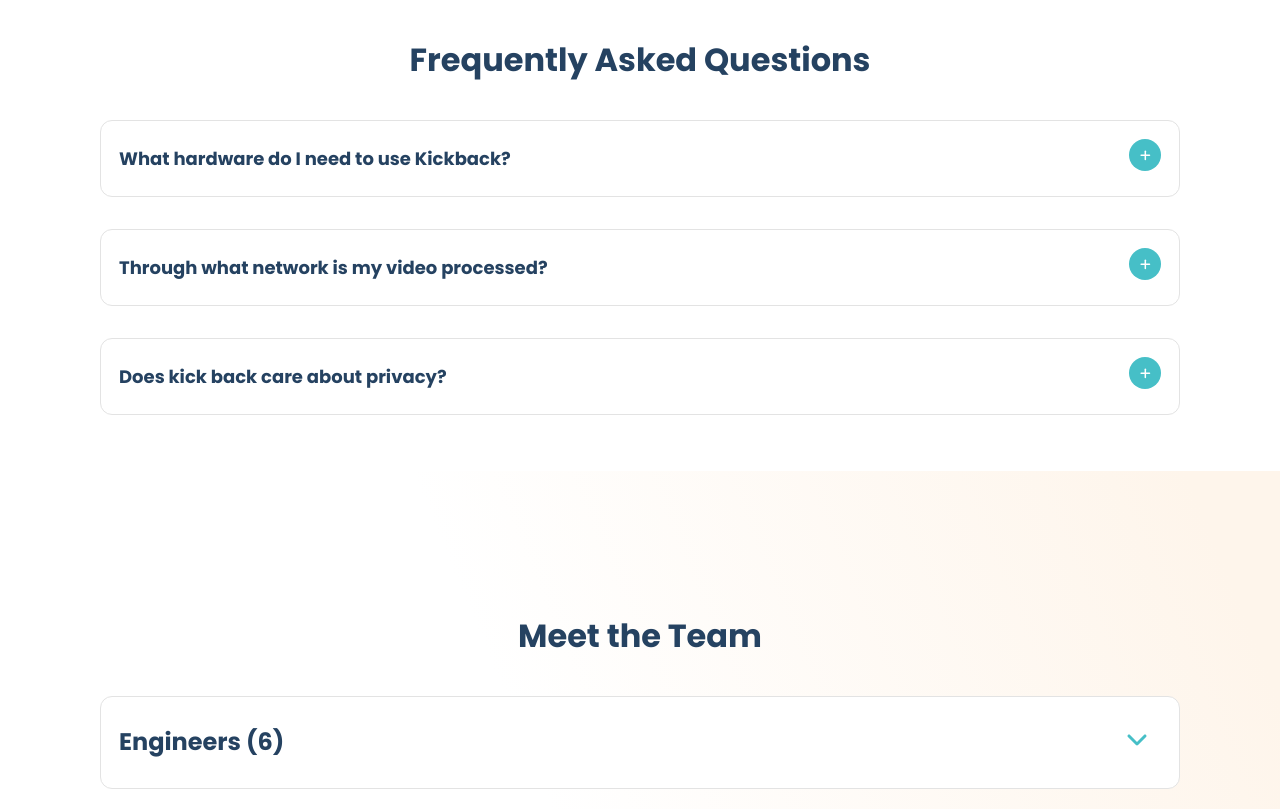
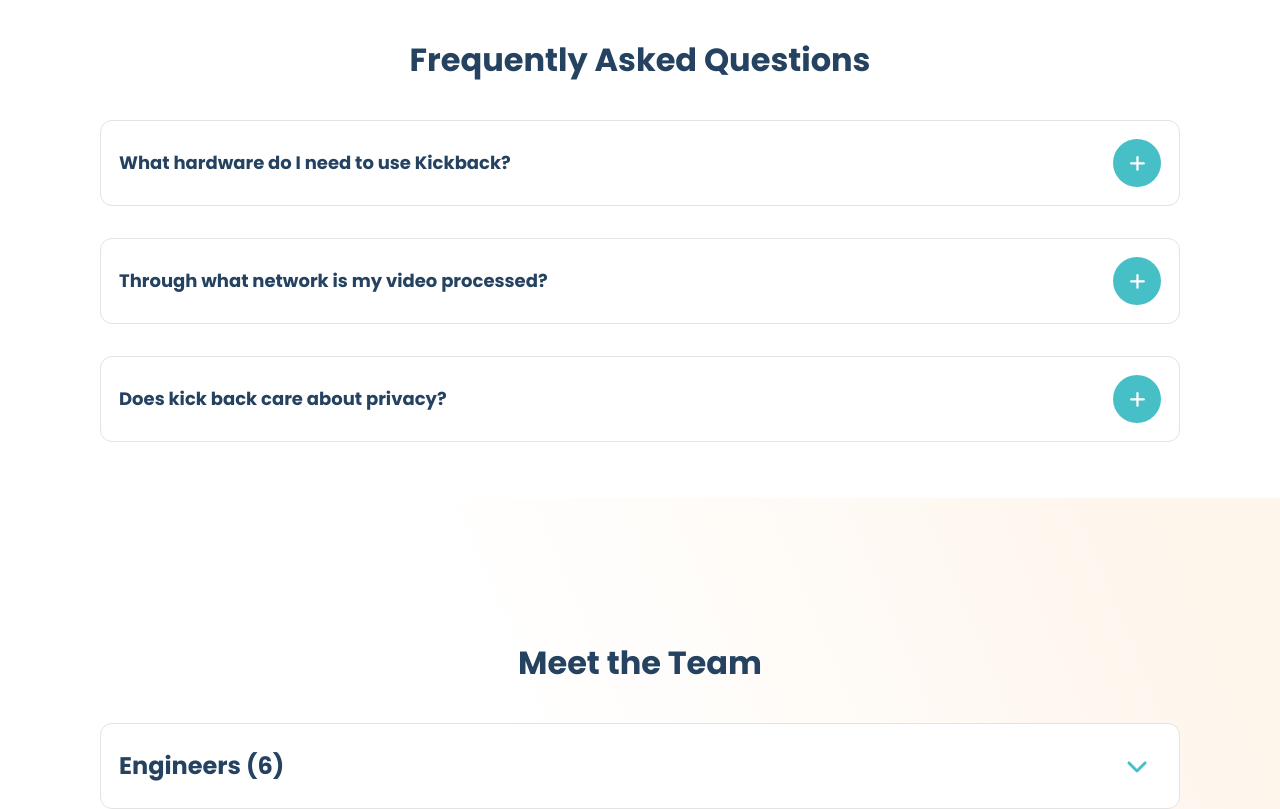
Before and after one commit to kickback-space/SSR-main-landing-page, a Next.js app: page / in a window 1280 px wide. Shown: the part 4620-5429 px from the top of the page. Built offline with nearby package versions, Linux system fonts and the light colour scheme.

Commit message:
improve image load

```diff
--- a/components/according/accordion.module.scss
+++ b/components/according/accordion.module.scss
@@ -46,4 +46,17 @@
       cursor: unset;
     }
   }
+  .icon {
+    display: none;
+    width: 32px;
+    height: 32px;
+    position: relative;
+    @include desktop {
+      width: 48px;
+      height: 48px;
+    }
+  }
+  .isDisplay {
+    display: block;
+  }
 }
--- a/components/according/index.js
+++ b/components/according/index.js
@@ -24,16 +24,40 @@
               {title}
             </div>
             <div>
-              {active ? (
-                type ? (
-                  <Image src={iconExpanded} />
-                ) : (
-                  <Image src={iconDropUp} />
-                )
-              ) : type ? (
-                <Image src={iconExpand} />
+              {type ? (
+                <>
+                  <div
+                    className={`${styles.icon} ${active && styles.isDisplay} `}
+                  >
+                    <Image
+                      layout='fill'
+                      objectFit='contain'
+                      src={iconExpanded}
+                    />
+                  </div>
+                  <div
+                    className={`${styles.icon} ${!active && styles.isDisplay} `}
+                  >
+                    <Image layout='fill' objectFit='contain' src={iconExpand} />
+                  </div>
+                </>
               ) : (
-                <Image src={iconDropdown} />
+                <>
+                  <div
+                    className={`${styles.icon} ${active && styles.isDisplay} `}
+                  >
+                    <Image layout='fill' objectFit='contain' src={iconDropUp} />
+                  </div>
+                  <div
+                    className={`${styles.icon} ${!active && styles.isDisplay} `}
+                  >
+                    <Image
+                      layout='fill'
+                      objectFit='contain'
+                      src={iconDropdown}
+                    />
+                  </div>
+                </>
               )}
             </div>
           </div>
```
